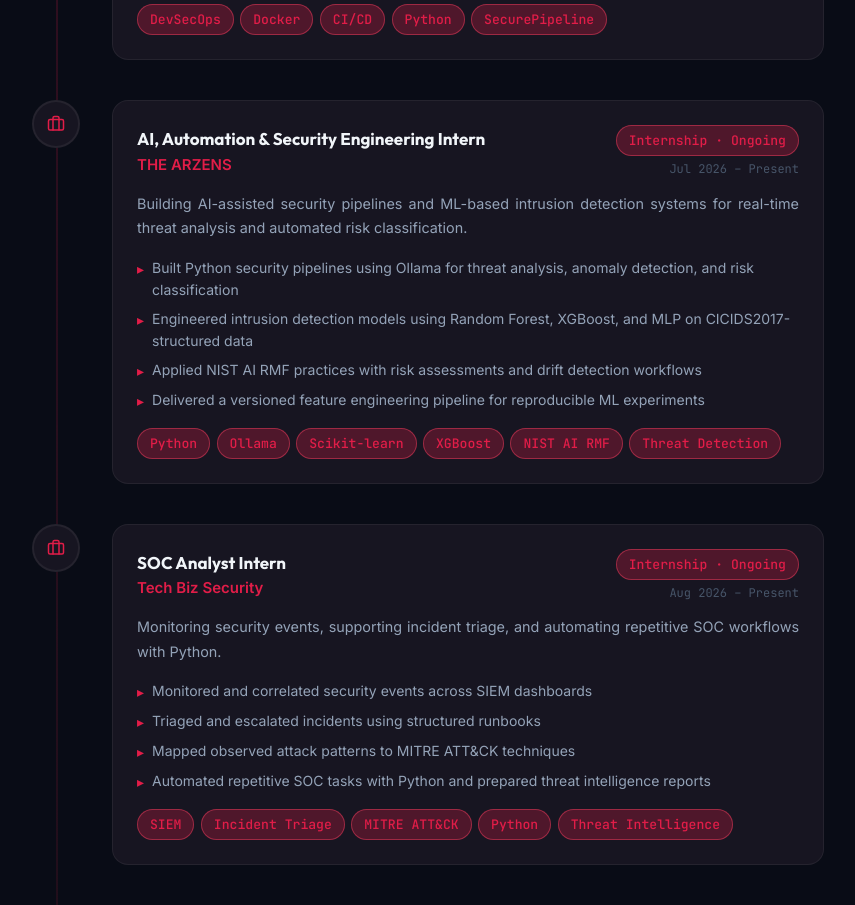
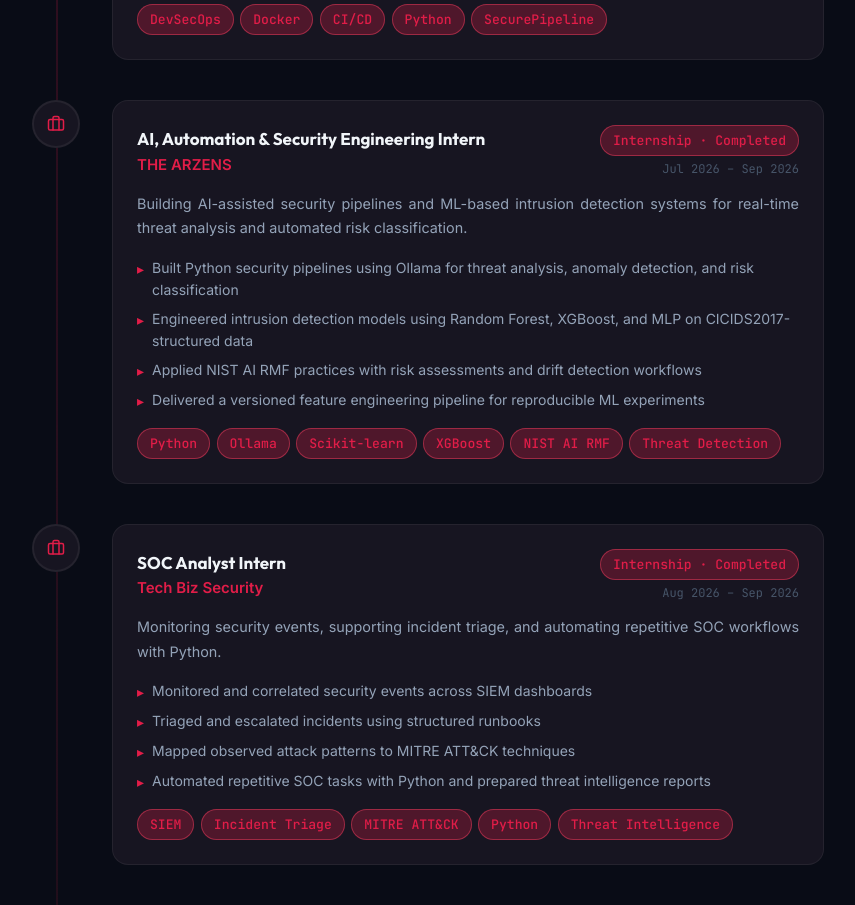
Before and after one commit to anon-443/Portfolio, a React (Vite) app: page / in a window 1280 px wide. Shown: the part 5980-6885 px from the top of the page, without its empty margins (216-1071 px from the left). Built offline with nearby package versions, Linux system fonts and the light colour scheme; no server answers.

Commit message:
Mark Arzens and Tech Biz internships completed

```diff
--- a/src/data/portfolioData.ts
+++ b/src/data/portfolioData.ts
@@ -511,8 +511,8 @@ export const experiences: Experience[] = [
     id: "arzens",
     role: "AI, Automation & Security Engineering Intern",
     company: "THE ARZENS",
-    type: "Internship · Ongoing",
-    period: "Jul 2026 – Present",
+    type: "Internship · Completed",
+    period: "Jul 2026 – Sep 2026",
     description:
       "Building AI-assisted security pipelines and ML-based intrusion detection systems for real-time threat analysis and automated risk classification.",
     responsibilities: [
@@ -527,8 +527,8 @@ export const experiences: Experience[] = [
     id: "techbiz-soc",
     role: "SOC Analyst Intern",
     company: "Tech Biz Security",
-    type: "Internship · Ongoing",
-    period: "Aug 2026 – Present",
+    type: "Internship · Completed",
+    period: "Aug 2026 – Sep 2026",
     description:
       "Monitoring security events, supporting incident triage, and automating repetitive SOC workflows with Python.",
     responsibilities: [
```
Also changed, not shown: 2 other files (tests, documents, lock files or other folders).
